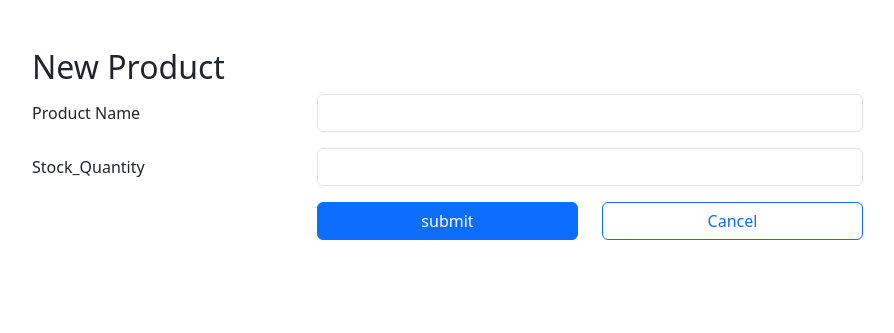
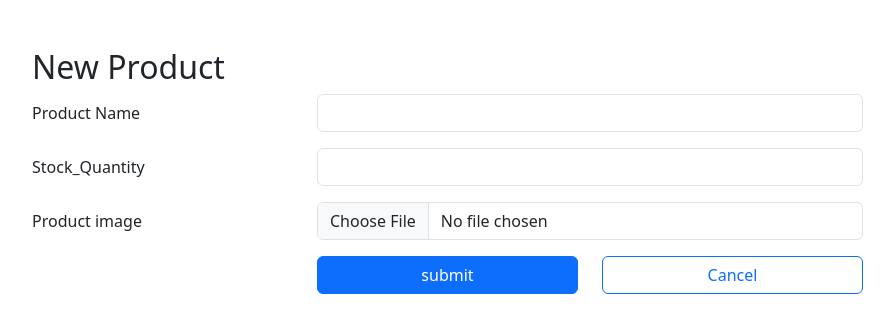
Before and after one commit to SimoAcharouaou777/RestoIAAM, a PHP site: page /Dashboard/addProducts.php in a window 1280 px wide. Shown: the top 333 px of the page, without its empty margins (50-944 px from the left). Run offline with PHP 8.4, Linux system fonts and the light colour scheme.

Commit message:
added images

```diff
--- a/Dashboard/addProducts.php
+++ b/Dashboard/addProducts.php
@@ -4,21 +4,26 @@ include("../include/cnx.php");
 //Variables that will stock our data
 $Product_Name ="";
 $Stock_Quantity="";
+$product_image="";
 $errorMessage="";
 $successeMessage="";
 
 if(isset($_POST["submit"])){
     $Product_Name = $_POST["Product_Name"];
     $Stock_Quantity = $_POST["Stock_Quantity"];
+    $product_image=$_FILES['product_image']['name'];
+    $product_image_tmp_name =$_FILES['product_image']['tmp_name'];
+    $product_image_folder = __DIR__.'/dashimages/'.$product_image;
 
     do{
-       if(empty($Product_Name) || empty($Stock_Quantity)){
+       if(empty($Product_Name) || empty($Stock_Quantity) || empty($product_image)){
         $errorMessage = "all the fieds are required";
        }
 
        // add Products to the database
-       $sql ="INSERT INTO products (name , Stock_Quantity)".
-       "VALUES ('$Product_Name' , '$Stock_Quantity')";
+       $sql = "INSERT INTO products (name, Stock_Quantity, image) " .
+       "VALUES ('$Product_Name', '$Stock_Quantity', '$product_image')";
+
 
        $result = mysqli_query($connect,$sql);
        if(!$result){
@@ -26,9 +31,10 @@ if(isset($_POST["submit"])){
         break;
        };
 
+       move_uploaded_file($product_image_tmp_name , $product_image_folder);
 
-       $Product_Name ="";
-       $Stock_Quantity = "";
+    //    $Product_Name ="";
+    //    $Stock_Quantity = "";
 
        // go back to the Products page
        header("location:Products.php");
@@ -65,7 +71,7 @@ if(isset($_POST["submit"])){
 
         ?>
 
-        <form action="" method="post">
+        <form action="<?php $_SERVER['PHP_SELF']?>" method="post" enctype="multipart/form-data">
          <div class="row mb-3">
             <label class="col-sm-3 col-form-label">Product Name</label>
             <div class="col-sm-6">
@@ -76,6 +82,12 @@ if(isset($_POST["submit"])){
             <label class="col-sm-3 col-form-label">Stock_Quantity</label>
             <div class="col-sm-6">
                 <input type="number" class="form-control" name="Stock_Quantity" value="<?php echo $Stock_Quantity; ?>">
+            </div>
+         </div>
+         <div class="row mb-3">
+            <label class="col-sm-3 col-form-label">Product image</label>
+            <div class="col-sm-6">
+                <input type="file" class="form-control" name="product_image" accept=" image/png, image/jpeg, image/jpg name = product_image">
             </div>
          </div>
          <?php
@@ -92,7 +104,6 @@ if(isset($_POST["submit"])){
             ";
          }
          ?>
-
          <div class="row mb-3">
             <div class="offset-sm-3 col-sm-3 d-grid">
                 <button type="submit" name="submit" class="btn btn-primary">submit</button>
--- a/Dashboard/adduser.php
+++ b/Dashboard/adduser.php
@@ -27,8 +27,9 @@ if (isset($_POST['submit'])) {
         if ($_POST['select'] == 'Shef'){
             $sql = "INSERT INTO shefs (name , email , password )" .
             "VALUES('$name','$email','$password')";
+            $result = mysqli_query($connect,$sql);
         }
-        $result = mysqli_query($connect, $sql);
+        // $result = mysqli_query($connect, $sql);
 
         if (!$result) {
             $errorMessage = "invalid query : " . mysqli_error($connect);
--- a/Dashboard/deleteuser.php
+++ b/Dashboard/deleteuser.php
@@ -5,7 +5,7 @@ if(isset($_GET["id"])){
     $id = $_GET["id"];
 
     $sql ="DELETE FROM users WHERE id= $id";
-    mysqli_connect($connect,$sql);
+    $result=mysqli_query($connect,$sql);
 
 }
 header("location: Users.php");
```
Also changed, not shown: Dashboard/Products.php (+12 -11 lines), Dashboard/deleteProducts.php (+2 -5 lines), Dashboard/dashimages/McDonald’s Vanilla Ice Cream Cone.jfif (added), Dashboard/dashimages/téléchargement (1).jfif (added).
